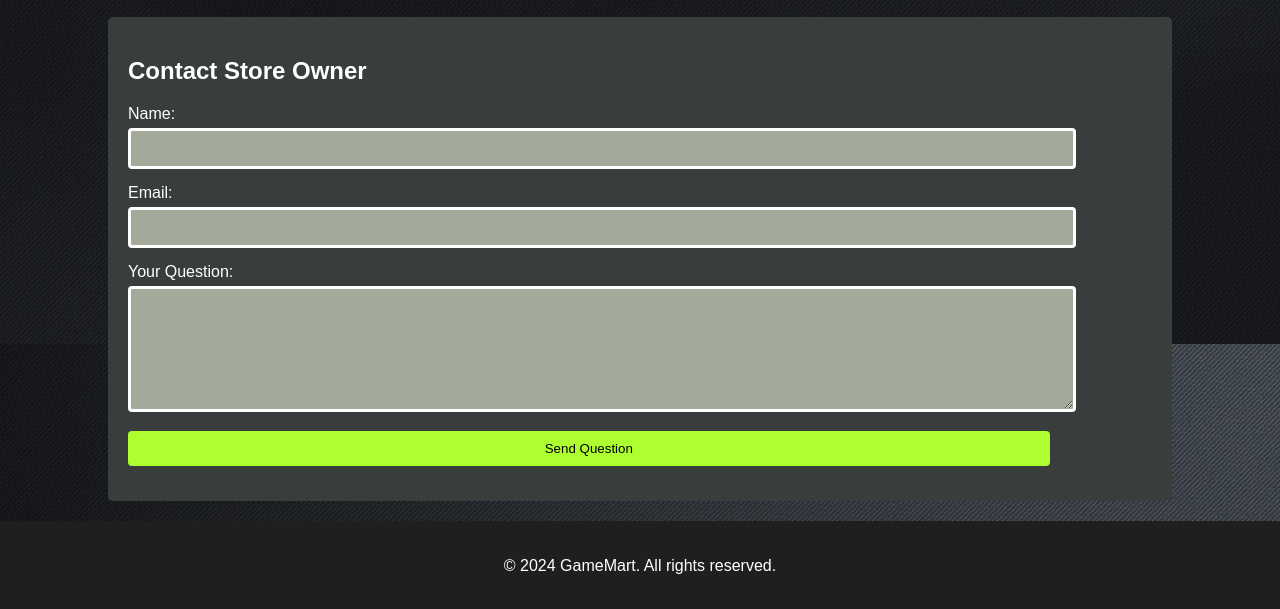
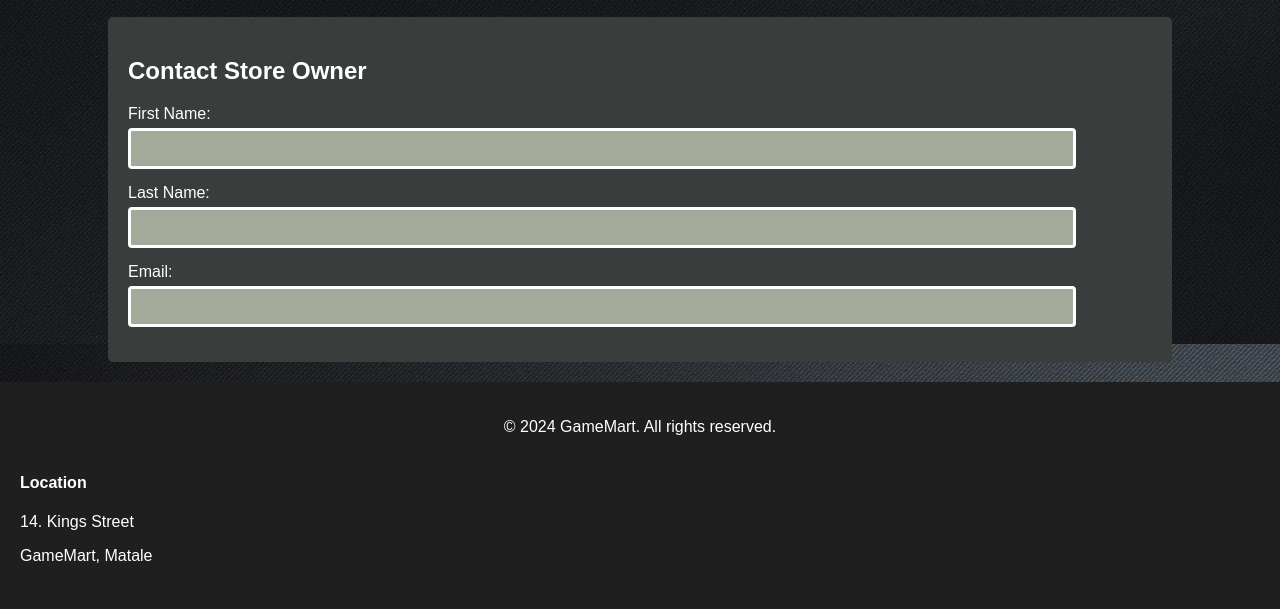
Before and after one commit to Low-runs/GameMart, a plain HTML site: page Queries&FAQ.html in a window 1280 px wide. Shown: the part 1096-1705 px from the top of the page. Drawn offline with Linux system fonts and the light colour scheme.

Commit message:
Update Queries&FAQ.html

```diff
--- a/Queries&FAQ.html
+++ b/Queries&FAQ.html
@@ -96,22 +96,16 @@
         <h2>Contact Store Owner</h2>
         <form>
     <div class="form-group">
-                <label>Name:</label>
-                <input type="text" id="name" name="name" required>
+        <label for="first-name">First Name:</label>
+        <input type="text" id="first-name" name="first_name" required>
     </div>
-
     <div class="form-group">
-                <label>Email:</label>
+        <label for="last-name">Last Name:</label>
+        <input type="text" id="last-name" name="last_name" required>
+    </div>
+    <div class="form-group">
+        <label for="email">Email:</label>
         <input type="email" id="email" name="email" required>
-            </div>
-
-            <div class="form-group">
-                <label>Your Question:</label>
-                <textarea id="question" name="question" required></textarea>
-            </div>
-
-            <div class="form-group">
-                <button type="submit" class="submit-btn">Send Question</button>
     </div>
 </form>
     </div>
```
Lines whose indentation alone changed are shown as unchanged.
